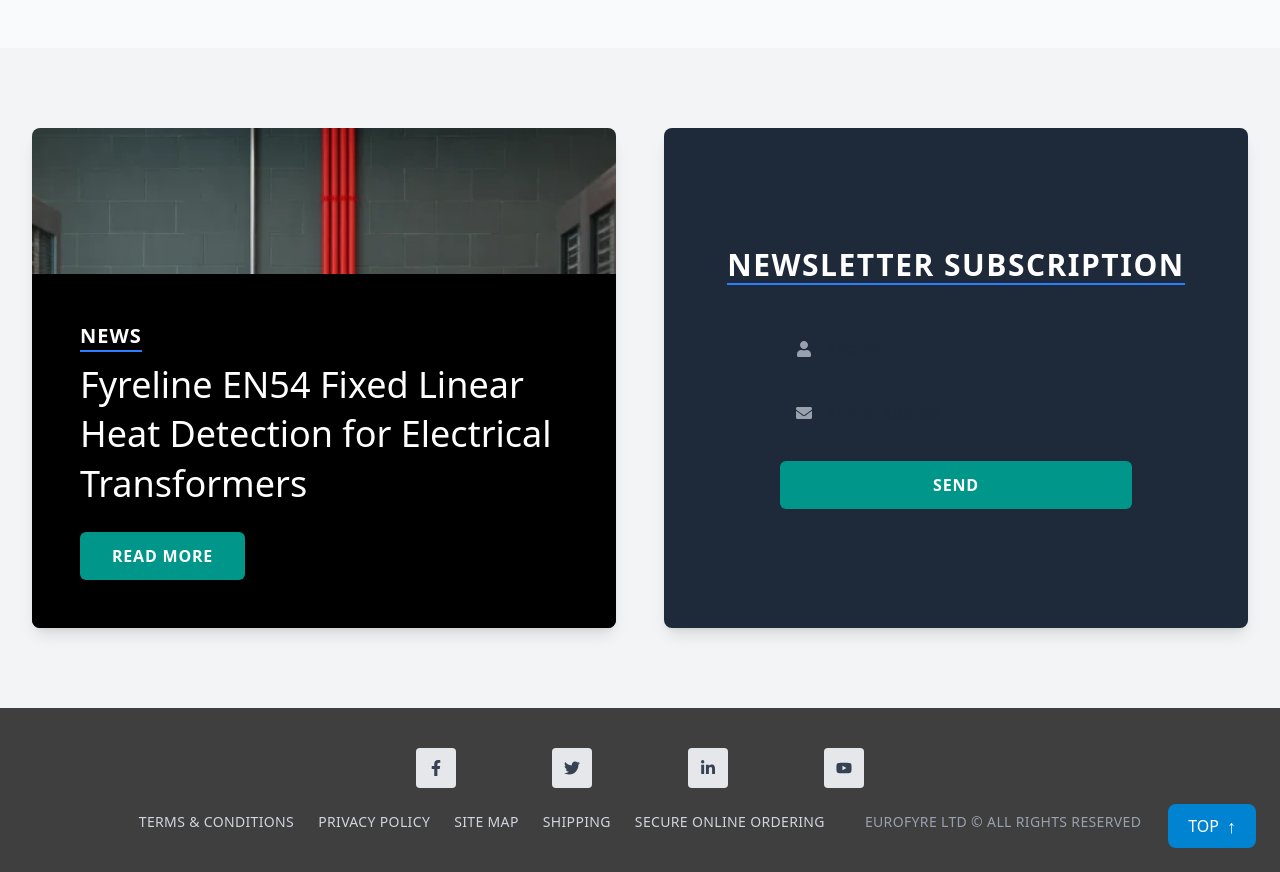
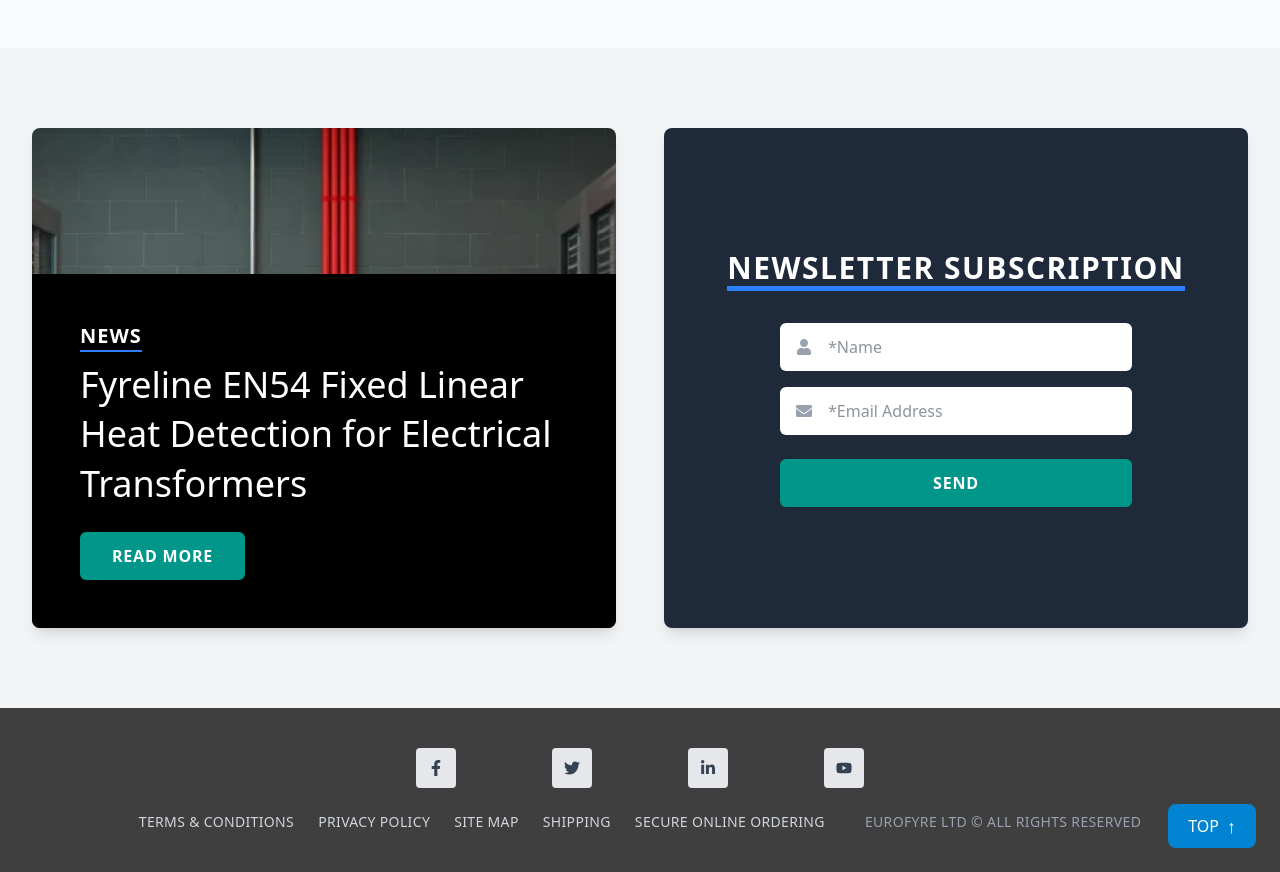
Before and after one commit to Shakil000/fire, a React (Vite) app: page / in a window 1280 px wide. Shown: the part 1220-2092 px from the top of the page. Built offline with nearby package versions, Linux system fonts and the light colour scheme.

Commit message:
newsletter added

```diff
--- a/src/Pages/Home/Newsletter/Newsletter.jsx
+++ b/src/Pages/Home/Newsletter/Newsletter.jsx
@@ -9,7 +9,7 @@
     <section className="py-12 md:py-20 bg-gray-100">
 
       {/* Centered Content Container for the two-column grid */}
-      <div className="max-w-7xl mx-auto px-4 sm:px-6 lg:px-8">
+      <div className="max-w-20xl mx-auto px-4 sm:px-6 lg:px-8">
 
         {/* Two-Column Layout: Stacks on mobile, splits into 2 equal columns on desktop (lg) */}
         <div className="grid grid-cols-1 lg:grid-cols-2 gap-8 md:gap-12">
@@ -51,7 +51,7 @@
              in the image, you would need to use a background image for the pattern. */}
           <div className="flex flex-col items-center justify-center h-[400px] md:h-[500px] rounded-lg overflow-hidden shadow-lg bg-gray-800 text-white">
 
-            <h3 className="text-2xl md:text-3xl font-semibold uppercase tracking-wider mb-2 border-b-2 border-blue-500 inline-block">
+            <h3 className="text-2xl md:text-3xl font-semibold uppercase tracking-wider border-b-5 border-blue-500 inline-block">
               Newsletter Subscription
             </h3>
 
@@ -63,7 +63,7 @@
                 <input
                   type="text"
                   placeholder="*Name"
-                  className="w-full py-3 pl-12 pr-4 text-gray-800 rounded-md focus:outline-none focus:ring-2 focus:ring-teal-500"
+                  className="w-full py-3 pl-12 pr-4 bg-white text-gray-800 rounded-md focus:outline-none focus:ring-2 focus:ring-teal-500"
                   required
                 />
                 <FaUser className="absolute top-1/2 left-4 transform -translate-y-1/2 text-gray-400" />
@@ -74,7 +74,7 @@
                 <input
                   type="email"
                   placeholder="*Email Address"
-                  className="w-full py-3 pl-12 pr-4 text-gray-800 rounded-md focus:outline-none focus:ring-2 focus:ring-teal-500"
+                  className="w-full py-3 pl-12 pr-4 bg-white text-gray-800 rounded-md focus:outline-none focus:ring-2 focus:ring-teal-500"
                   required
                 />
                 <FaEnvelope className="absolute top-1/2 left-4 transform -translate-y-1/2 text-gray-400" />
```
Also changed, not shown: src/assets/Newsletter/newsletter-background.jpg (added).
